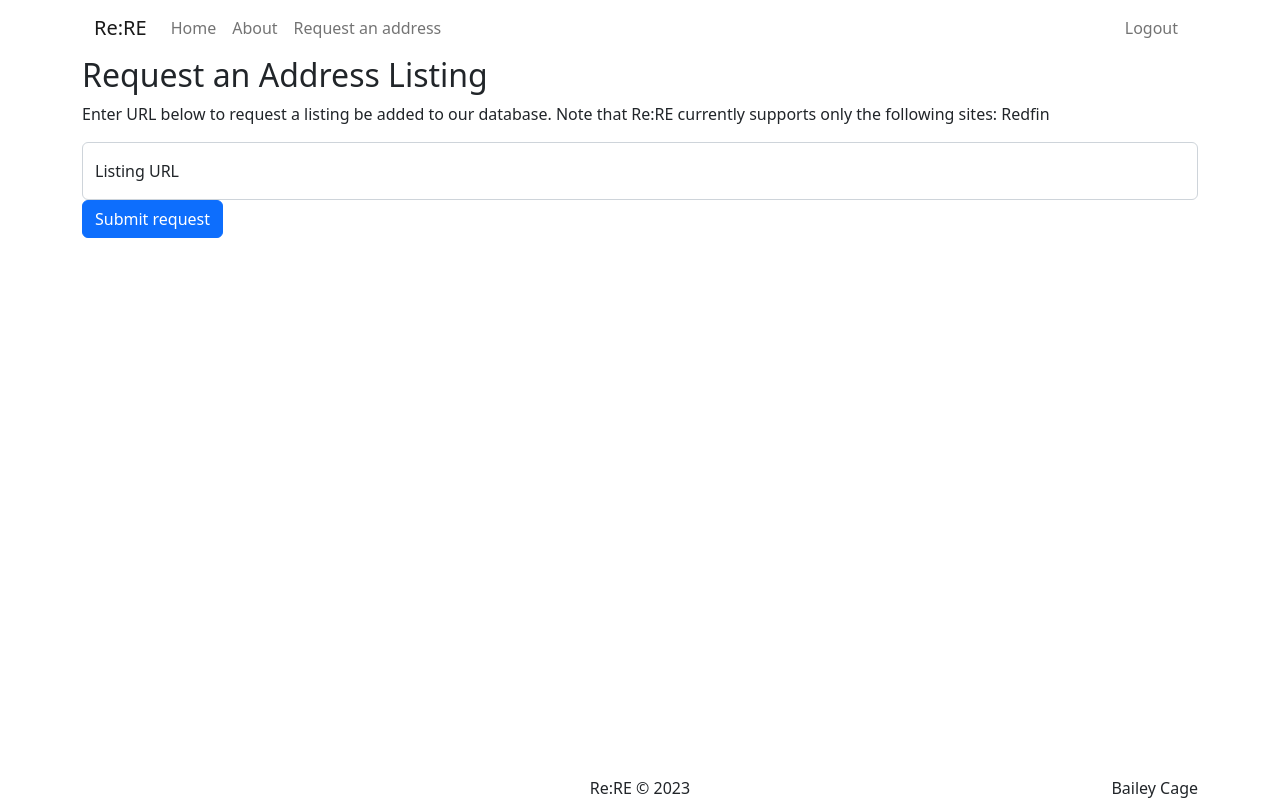
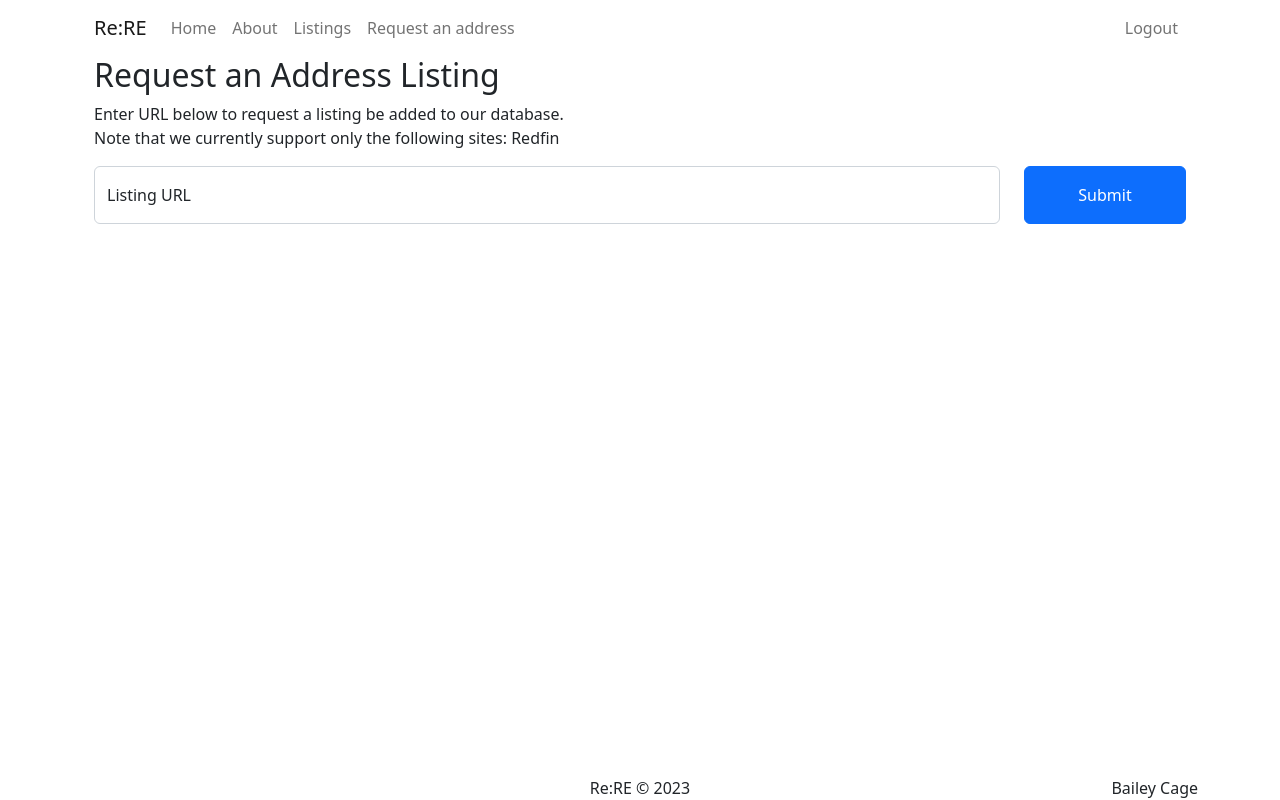
Before and after one commit to bvcage/rere, a React (Create React App) app: page /listings/new in a window 1280 px wide. Built offline with nearby package versions, Linux system fonts and the light colour scheme; no server answers; sample sign-in values are in the browser's storage.

Commit message:
setup skeleton for listings & listing detail pages

```diff
--- /dev/null
+++ b/src/components/BackBtn.jsx
@@ -0,0 +1,12 @@
+import React from 'react'
+import { Button } from 'react-bootstrap'
+import { useNavigate } from 'react-router-dom'
+
+function BackBtn () {
+  const navigate = useNavigate()
+  return (
+    <Button variant='outline-primary' onClick={()=>navigate(-1)}>go back</Button>
+  )
+}
+
+export default BackBtn
--- a/src/components/Header.jsx
+++ b/src/components/Header.jsx
@@ -23,6 +23,7 @@ function Header (props) {
 
   const moreBtns = (
     <React.Fragment>
+      <Nav.Link onClick={()=>navigate('/listings')}>Listings</Nav.Link>
       <Nav.Link onClick={()=>navigate('/listings/new')}>Request an address</Nav.Link>
     </React.Fragment>
   )
--- a/src/routes/Home.js
+++ b/src/routes/Home.js
@@ -32,7 +32,7 @@ function Home (props) {
         <Carousel.Item style={{maxHeight: 600}}>
           <Image
             fluid
-            className="mx-auto d-block"
+            className="my-auto d-block"
             src={image.urls.full}
             alt={image.alt_description}
           />
--- /dev/null
+++ b/src/routes/listings/ExternalSourceContainer.jsx
@@ -0,0 +1,24 @@
+import React from 'react'
+import { Button, Container, Image, Stack } from 'react-bootstrap'
+
+function ExternalSourceContainer (props) {
+  const { data } = props
+  const { source, url, photos } = data
+
+  const Images = !!photos
+    ? photos.map(url => <Image fluid src={url} />)
+    : null
+
+  return (
+    <Container className='p-0'>
+      <h3>{source} <Button variant='outline-secondary' size='sm' onClick={()=>window.open(url)}>open</Button></h3>
+      <Container>
+        <Stack direction='horizontal' style={{overflowX: 'auto'}}>
+          {Images}
+        </Stack>
+      </Container>
+    </Container>
+  )
+}
+
+export default ExternalSourceContainer
--- a/src/routes/listings/Listing.js
+++ /dev/null
@@ -1,9 +0,0 @@
-import React from 'react'
-
-function Listing (props) {
-  return (
-    <div>Listing</div>
-  )
-}
-
-export default Listing
--- /dev/null
+++ b/src/routes/listings/ListingCard.jsx
@@ -0,0 +1,35 @@
+import React from 'react'
+import { Card } from 'react-bootstrap'
+import { useNavigate } from 'react-router-dom'
+
+function ListingCard (props) {
+  const { listing } = props
+  const navigate = useNavigate()
+
+  const genStreetAddress = (listing) => {
+    return `
+      ${ !!listing.street_number ? listing.street_number : '' }
+      ${ !!listing.street_name ? listing.street_name : '' }
+      ${ !!listing.unit_number ? ', ' + listing.unit_number : '' }
+    `
+  }
+
+  const genMunicipalityAddress = (listing) => {
+    return `
+      ${ !!listing.city ? listing.city + ',' : '' }
+      ${ !!listing.state ? listing.state : '' }
+      ${ !!listing.postal_code ? listing.postal_code : '' }
+    `
+  }
+
+  return (
+    <Card onClick={()=>navigate(listing.id)}>
+      <Card.Body>
+        <Card.Title>{genStreetAddress(listing)}</Card.Title>
+        <Card.Subtitle>{genMunicipalityAddress(listing)}</Card.Subtitle>
+      </Card.Body>
+    </Card>
+  )
+}
+
+export default ListingCard
--- /dev/null
+++ b/src/routes/listings/ListingDetail.js
@@ -0,0 +1,56 @@
+import React from 'react'
+import { Container } from 'react-bootstrap'
+import { useLocation } from 'react-router-dom'
+
+import { collection, doc, getDoc, getDocs } from 'firebase/firestore'
+import { DB } from '../../firebaseConfig'
+
+import BackBtn from '../../components/BackBtn'
+import ExternalSourceContainer from './ExternalSourceContainer'
+
+function ListingDetail (props) {
+  const location = useLocation()
+  const id = location.pathname.split('/').pop()
+  const [listing, setListing] = React.useState({})
+  const [urls, setUrls] = React.useState([])
+
+  React.useEffect(() => {
+    if (!!id) {
+      const docRef = doc(DB, "listings", id)
+      getDoc(docRef)
+        .then(res => setListing(res.data()))
+        .catch(err => console.log(err))
+      getDocs(collection(DB, 'listings', id, 'urls'))
+        .then(res => setUrls(res.docs.map(doc => ({'source': doc.id, ...doc.data()}))))
+        .catch(err => console.log(err))
+    }
+  }, [id])
+
+  const genStreetAddress = (listing) => {
+    return `
+      ${ !!listing.street_number ? listing.street_number : '' }
+      ${ !!listing.street_name ? listing.street_name : '' }
+      ${ !!listing.unit_number ? ', ' + listing.unit_number : '' }
+    `
+  }
+
+  const genMunicipalityAddress = (listing) => {
+    return `
+      ${ !!listing.city ? listing.city + ',' : '' }
+      ${ !!listing.state ? listing.state : '' }
+      ${ !!listing.postal_code ? listing.postal_code : '' }
+    `
+  }
+
+  if (Object.keys(listing).length < 1) return <></>
+  return (
+    <Container className='pb-5'>
+      <BackBtn />
+      <h1>{genStreetAddress(listing)}</h1>
+      <h2>{genMunicipalityAddress(listing)}</h2>
+      {urls.map(url => <ExternalSourceContainer data={url} />)}
+    </Container>
+  )
+}
+
+export default ListingDetail
--- /dev/null
+++ b/src/routes/listings/Listings.js
@@ -0,0 +1,28 @@
+import React from 'react'
+import { Col, Container, Row } from 'react-bootstrap'
+
+import { collection, getDocs } from 'firebase/firestore'
+import { DB } from '../../firebaseConfig'
+
+import ListingCard from './ListingCard'
+
+function Listings (props) {
+  const [listings, setListings] = React.useState([])
+
+  React.useEffect(() => {
+    getDocs(collection(DB, 'listings'))
+      .then(res => setListings(res.docs.map(doc => ({'id': doc.id, ...doc.data()}))))
+      .catch(err => console.log(err))
+  }, [])
+
+  console.log(listings)
+  return (
+    <Container>
+      <Row>
+        {listings.map(item => <Col xs={12} sm={6} md={4}><ListingCard listing={item} /></Col>)}
+      </Row>
+    </Container>
+  )
+}
+
+export default Listings
--- a/src/routes/listings/NewListingForm.jsx
+++ b/src/routes/listings/NewListingForm.jsx
@@ -1,5 +1,5 @@
 import React from 'react'
-import { Button, FloatingLabel, Form } from 'react-bootstrap'
+import { Button, Col, Container, FloatingLabel, Form, Row } from 'react-bootstrap'
 import { useNavigate } from 'react-router-dom'
 
 import { collection, addDoc, serverTimestamp } from 'firebase/firestore'
@@ -17,7 +17,8 @@ function NewListingForm (props) {
       addDoc(collection(DB, 'requests'), {
         'url': listingURL,
         'user_uid': user.uid,
-        'completed': false
+        'completed': false,
+        'created_TS': serverTimestamp()
       }).then(ref => {
         addDoc(collection(DB, 'users', user.uid, 'requests'), {
           'request_uid': ref.id,
@@ -34,11 +35,24 @@ function NewListingForm (props) {
 
   return (
     <Form noValidate validated={validated} onSubmit={handleSubmit}>
+      <Container>
+        <Row>
+          <Col>
             <h2>Request an Address Listing</h2>
-      <p>Enter URL below to request a listing be added to our database. Note that Re:RE currently supports only the following sites: Redfin</p>
-      <FloatingLabel
-        label='Listing URL'
-        >
+          </Col>
+        </Row>
+        <Row>
+          <Col>
+            <p>
+              Enter URL below to request a listing be added to our database.
+              <br />
+              Note that we currently support only the following sites: Redfin
+            </p>
+          </Col>
+        </Row>
+        <Row>
+          <Col>
+            <FloatingLabel label='Listing URL'>
               <Form.Control
                 name='listingURL'
                 placeholder=' '
@@ -48,7 +62,12 @@ function NewListingForm (props) {
                 onChange={e => setListingURL(e.target.value)}
                 />
             </FloatingLabel>
-        <Button type='submit'>Submit request</Button>
+          </Col>
+          <Col xs={12} sm={3} md={2}>
+            <Button type='submit' style={{height: '100%', width: '100%'}}>Submit</Button>
+          </Col>
+        </Row>
+      </Container>
     </Form>
   )
 }
```
Also changed, not shown: src/App.js (+7 -2 lines). Lines whose indentation alone changed are shown as unchanged.
